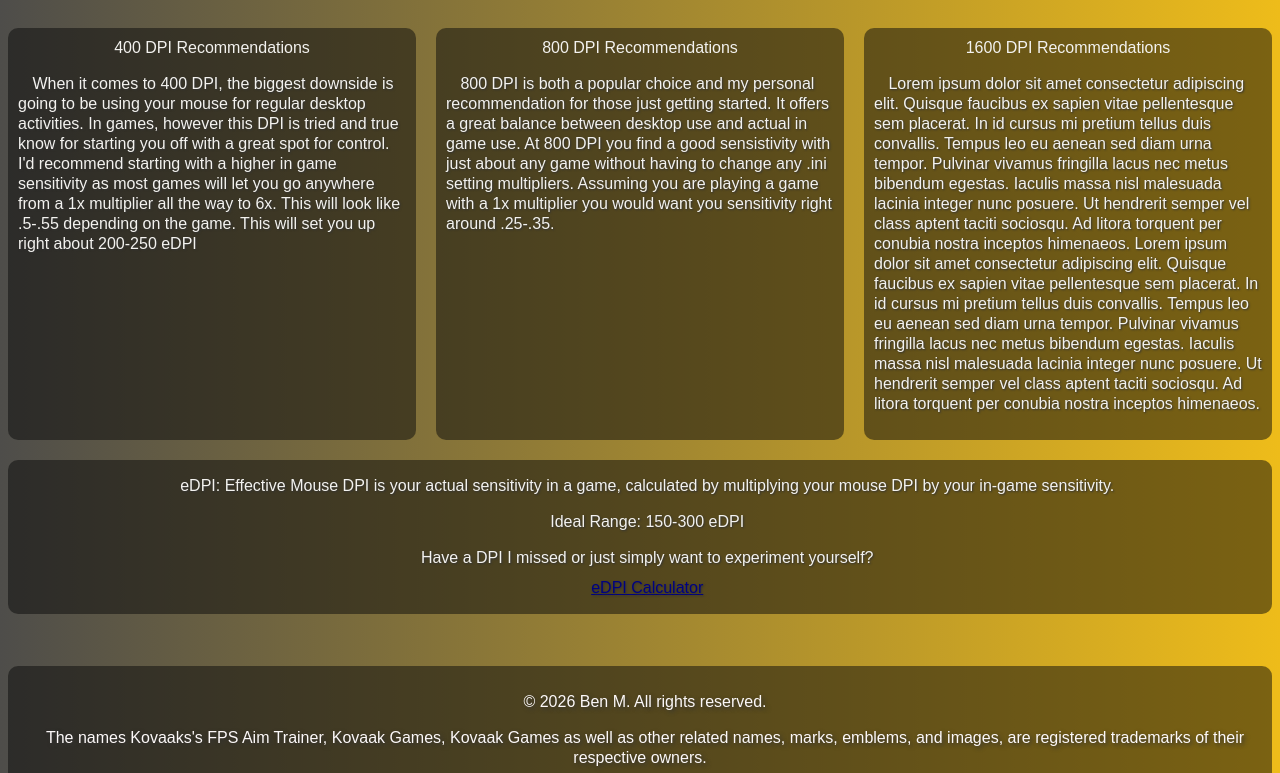
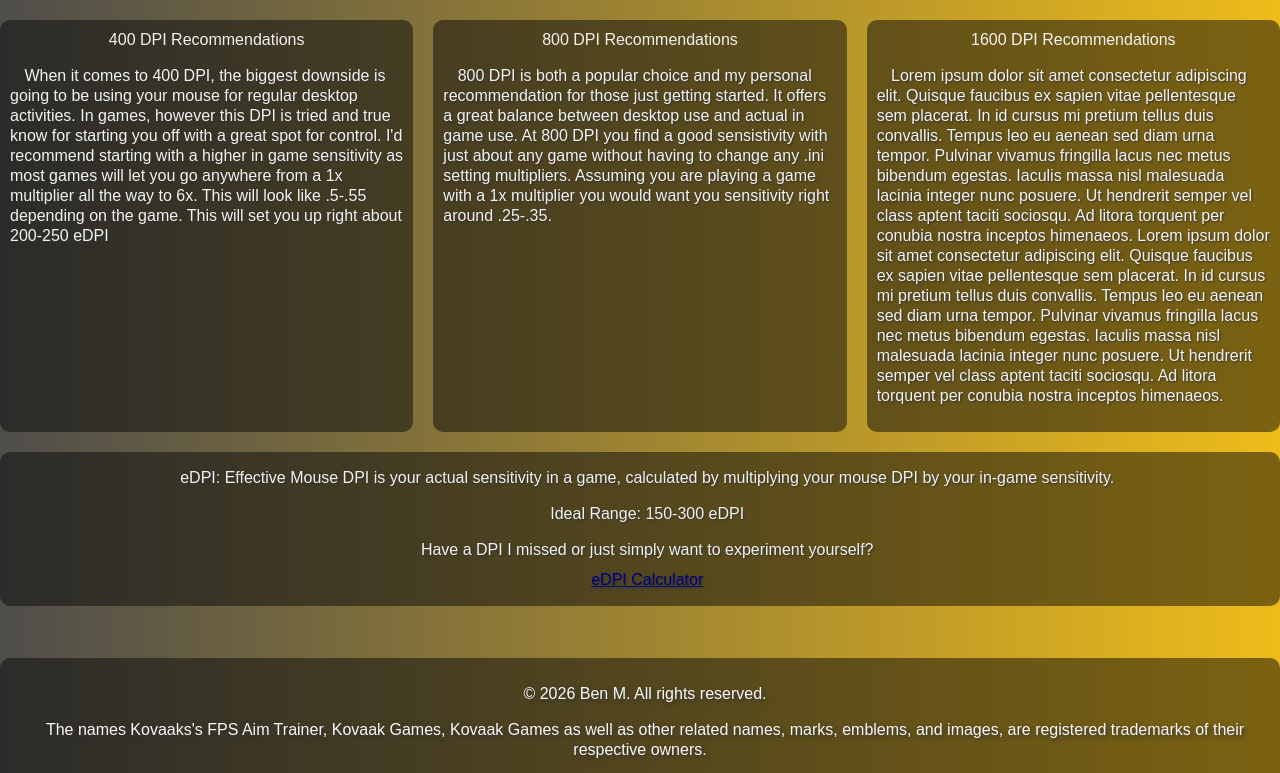
Before and after one commit to Shogunlo/My-Website, a plain HTML site: page proper-sens.html in a window 1280 px wide. Shown: the part 151-924 px from the top of the page. Drawn offline with Linux system fonts and the light colour scheme.

Commit message:
trying all over again just realized I never put a comma in html,body

```diff
--- a/stylesheet/proper-sens.css
+++ b/stylesheet/proper-sens.css
@@ -1,14 +1,13 @@
-body html {
-    height: 100%;
-    margin: 0;
-    padding: 0;
+html, body {
+    min-height: 100%;
 }
 
 body {
-    background-image:linear-gradient(to left, #eebc1a, #4e4d4a);
-    font-family : Arial, sans-serif;
+    background-image: linear-gradient(to left, #eebc1a, #4e4d4a);
+    font-family: Arial, sans-serif;
     line-height: 1.25;
-    text-align: center;
+    margin: 0;
+    padding: 0;
 }
 
 .Header {
--- a/stylesheet/styles.css
+++ b/stylesheet/styles.css
@@ -1,13 +1,13 @@
-body html {
-    height: 100%;
-    margin: 0;
-    padding: 0;
+html, body {
+    min-height: 100%;
 }
 
 body {
     background-image: linear-gradient(to left, #eebc1a, #4e4d4a);
     font-family: Arial, sans-serif;
     line-height: 1.25;
+    margin: 0;
+    padding: 0;
 }
 
 h1 {
--- a/stylesheet/why.css
+++ b/stylesheet/why.css
@@ -1,13 +1,13 @@
-body html {
-    height: 100%;
-    margin: 0;
-    padding: 0;
+html, body {
+    min-height: 100%;
 }
 
 body {
     background-image: linear-gradient(to left, #eebc1a, #4e4d4a);
     font-family: Arial, sans-serif;
     line-height: 1.25;
+    margin: 0;
+    padding: 0;
 }
 
 .Header {
```
